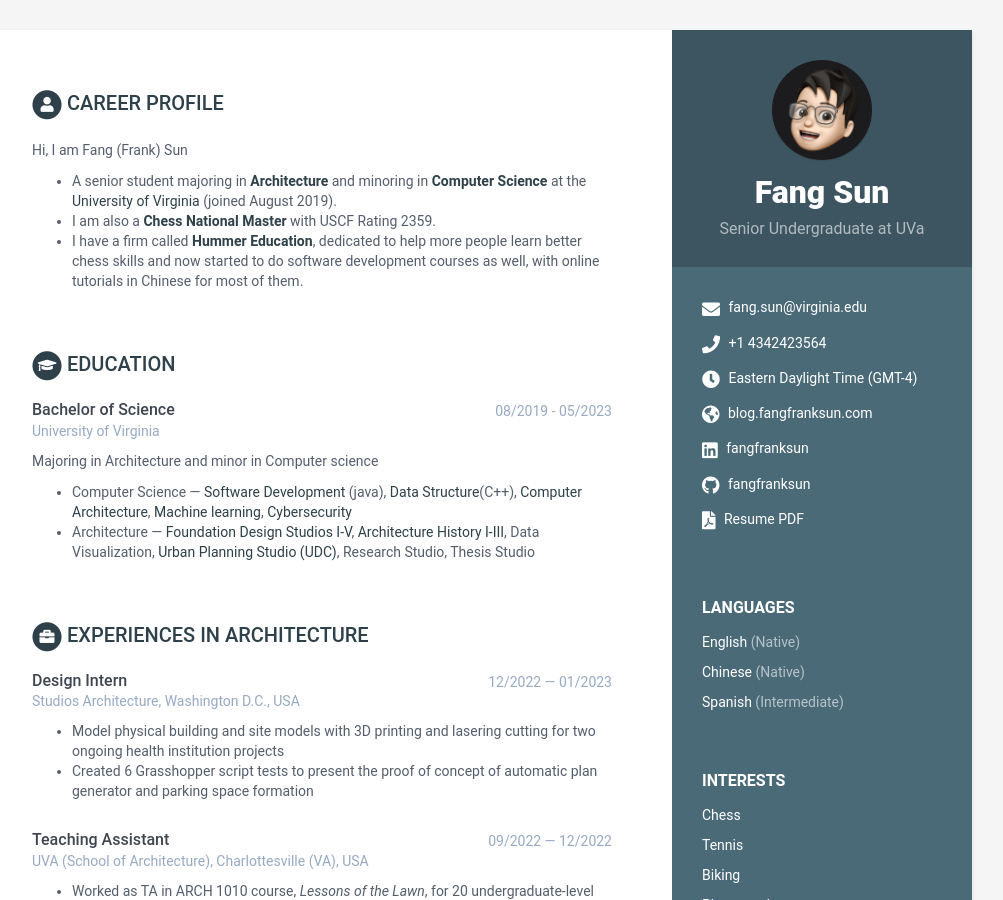
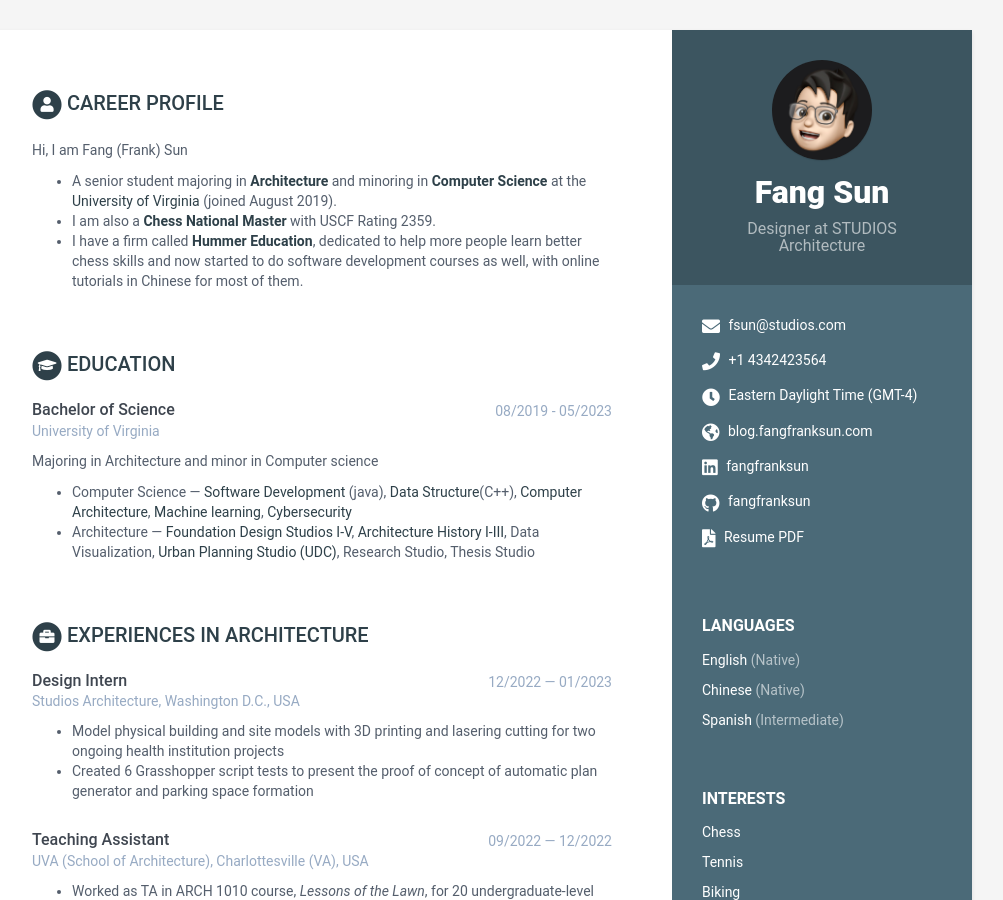
Before and after one commit to FangFrankSun/My_Resume, a Jekyll site: the page built from index.html, in a window 1280 px wide and 900 px high. Shown: the whole window, without its empty margins (168-1171 px from the left). Built offline with Jekyll 4.4.1, drawn with Linux system fonts in a browser that asks for light colours.

Commit message:
Update data.yml

```diff
--- a/_data/data.yml
+++ b/_data/data.yml
@@ -9,11 +9,11 @@ sidebar:
 
     # Profile information
     name: Fang Sun
-    tagline: Senior Undergraduate at UVa
+    tagline: Designer at STUDIOS Architecture
     avatar: profile.png
 
     # Sidebar links
-    email: fang.sun@virginia.edu
+    email: fsun@studios.com
     phone: +1 4342423564
     timezone: Eastern Daylight Time (GMT-4)
     citizenship:
```
